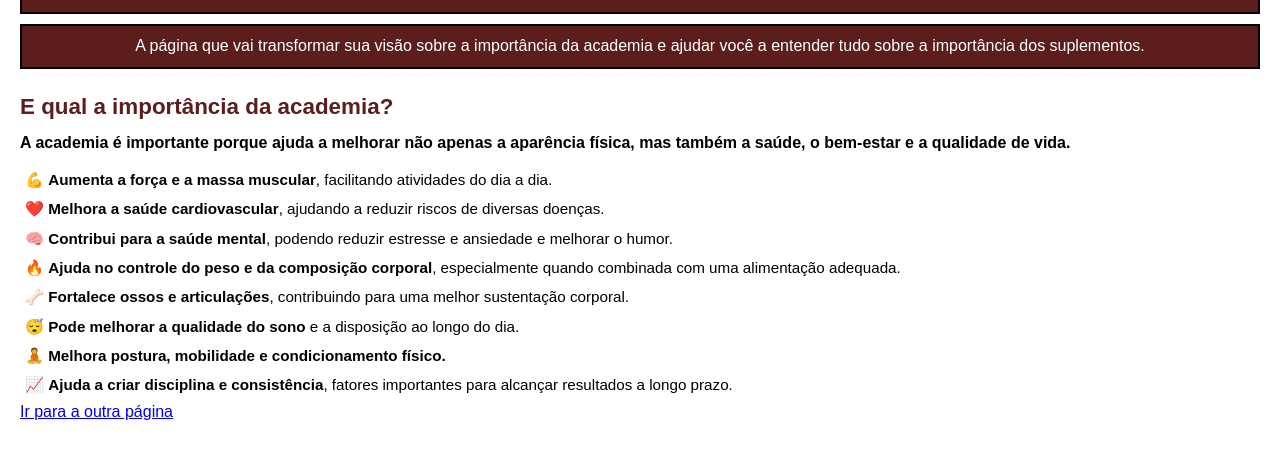
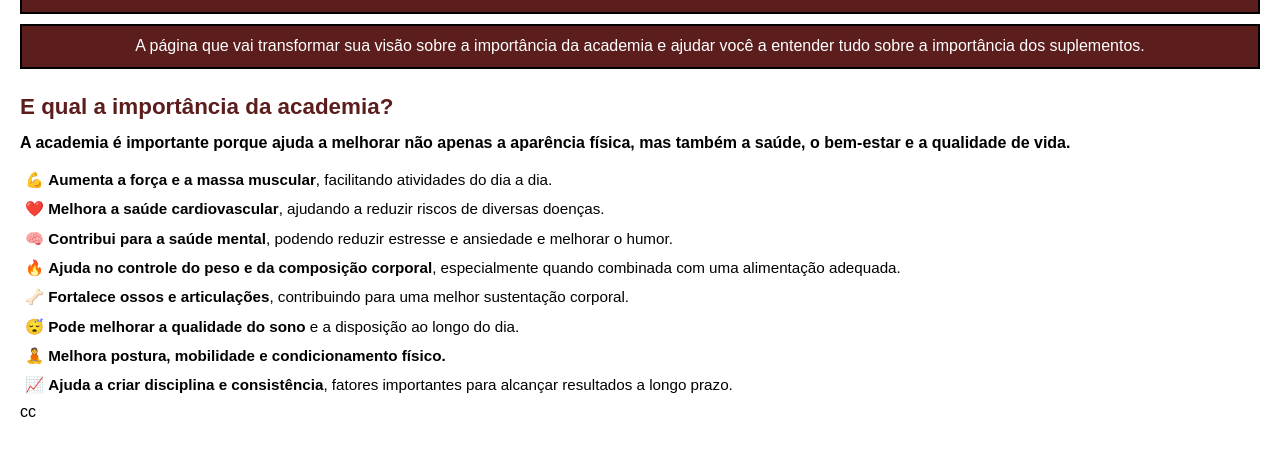
Before and after one commit to analiceassmann-dev/recupera-ao, a plain HTML site: page index.html in a window 1280 px wide. Shown: the part 95-554 px from the top of the page. Drawn offline with Linux system fonts and the light colour scheme.

Commit message:
alteraçao

```diff
--- a/index.html
+++ b/index.html
@@ -30,7 +30,7 @@
             <li>🧘 <strong>Melhora postura, mobilidade e condicionamento físico.</strong></li>
             <li>📈 <strong>Ajuda a criar disciplina e consistência</strong>, fatores importantes para alcançar resultados a longo prazo.</li>
         </ul>
-    </main><a href="suplementos.html">Ir para a outra página</a>
+    cc
     <main>
 
 </body>
```
Also changed, not shown: creatina.html (+1 -0 lines), suplementos.html (+1 -0 lines).
